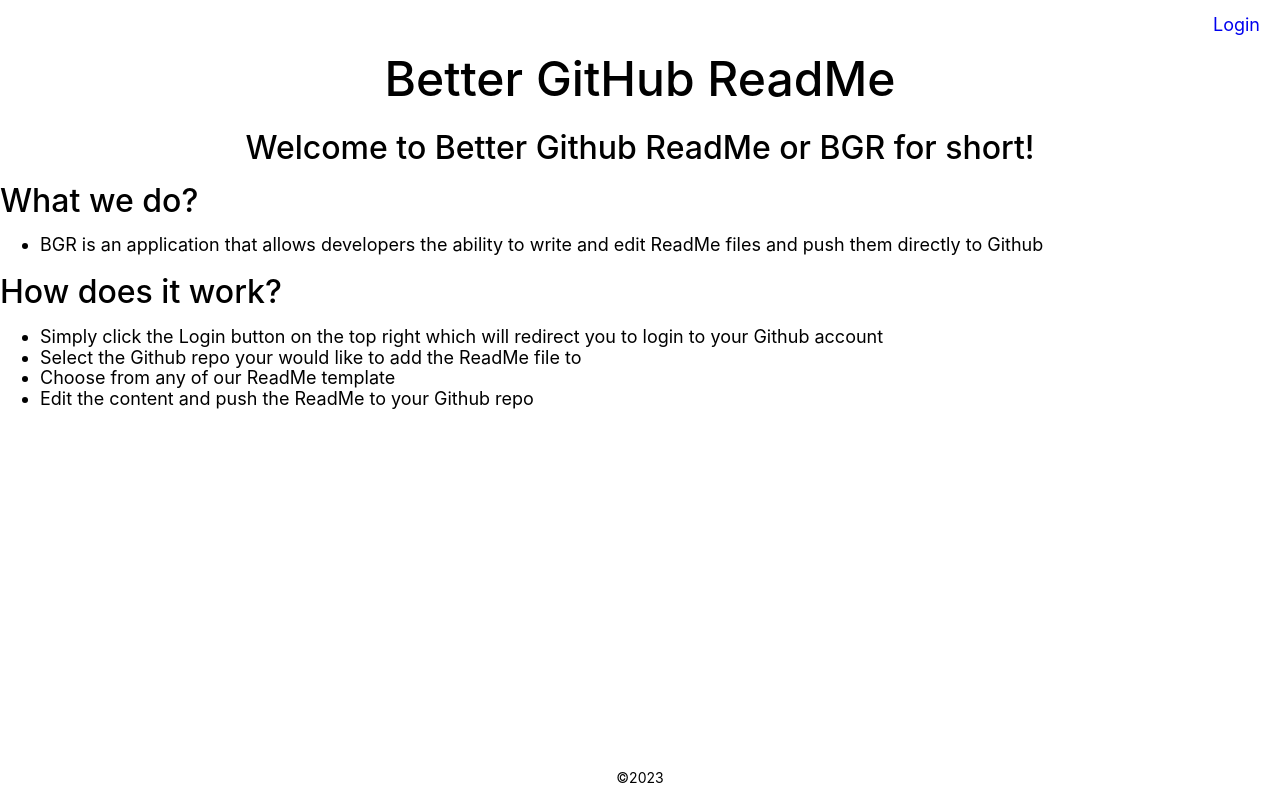
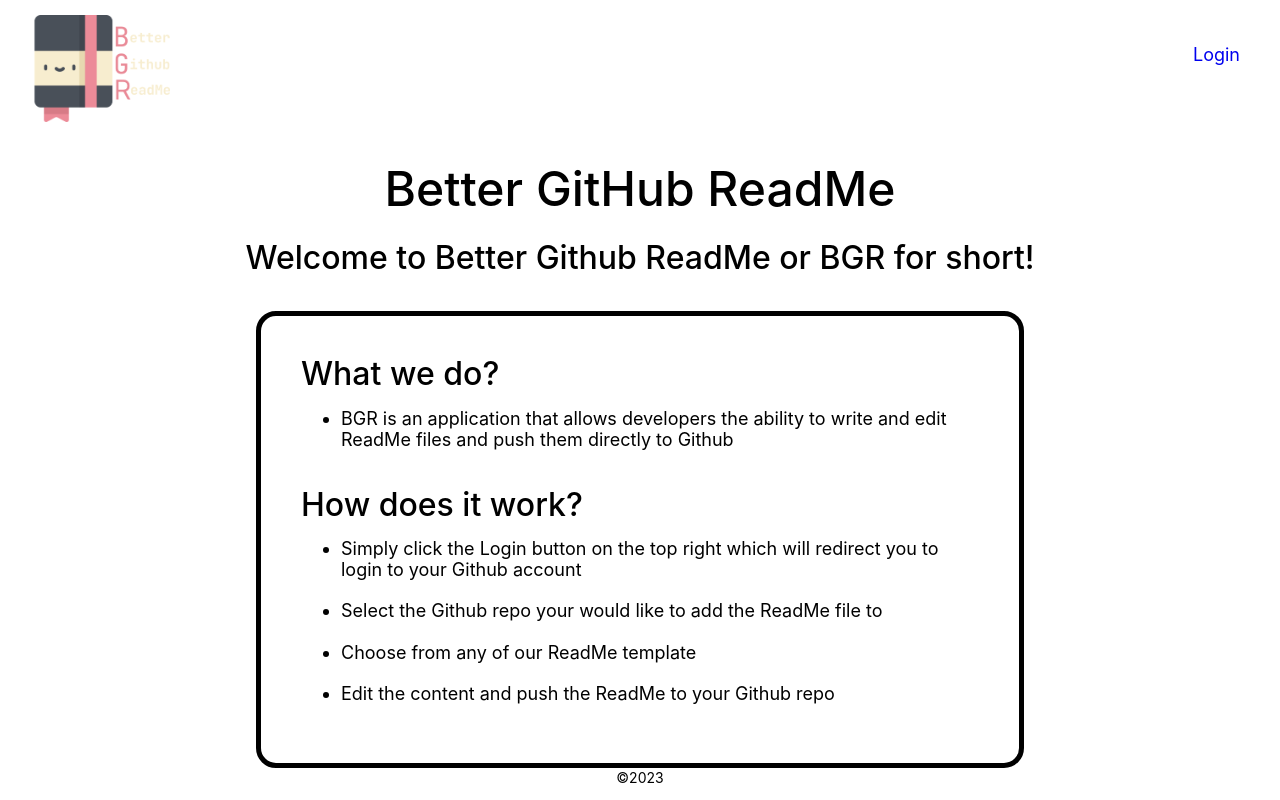
Before and after one commit to bambolelooo/better-github-readme, a React (Create React App) app in the folder client/: page / in a window 1280 px wide. Built offline with nearby package versions, Linux system fonts and the light colour scheme.

Commit message:
added logo and fixed home layout

```diff
--- a/client/public/index.html
+++ b/client/public/index.html
@@ -24,7 +24,7 @@
       work correctly both with client-side routing and a non-root public URL.
       Learn how to configure a non-root public URL by running `npm run build`.
     -->
-    <title>Better GitHub ReadMe</title>
+    <title>BGR</title>
   </head>
   <body>
     <noscript>You need to enable JavaScript to run this app.</noscript>
--- a/client/src/App.css
+++ b/client/src/App.css
@@ -18,19 +18,35 @@
 
 .nav-ul {
   padding: 5px;
-  margin: 0px;
+  margin-bottom: 80px;
 }
 
 .nav-ul li {
   display: inline-block;
   padding: 10px;
   font-size: 18px;
-
+  margin-top: 30px;
+  margin-right: 20px;
 }
 
 .nav-ul li a {
   text-decoration: none;
   padding: 5px;
+}
+
+.logo {
+  width: 150px;
+  float: left;
+  margin-top: 15px;
+  margin-left: 20px;
+}
+
+.home-container {
+  padding: 40px;
+  margin: auto;
+  width: 60%;
+  border: 5px solid;
+  border-radius: 20px;
 }
 
 .home-ul {
--- a/client/src/pages/Home.js
+++ b/client/src/pages/Home.js
@@ -7,6 +7,7 @@
 
                 <h1>Better GitHub ReadMe</h1>
                 <h2>Welcome to Better Github ReadMe or BGR for short!</h2>
+                <br/>
 
                 <div className='home-container'>
 
@@ -16,18 +17,21 @@
                             BGR is an application that allows developers the ability to write and edit ReadMe files and push them directly to Github
                         </li>
                     </ul>
-
+                    <br/>
                     <h3>How does it work?</h3>
                     <ul className='home-ul'>
                         <li>
                             Simply click the Login button on the top right which will redirect you to login to your Github account
                         </li>
+                        <br/>
                         <li>
                             Select the Github repo your would like to add the ReadMe file to
                         </li>
+                        <br/>
                         <li>
                             Choose from any of our ReadMe template
                         </li>
+                        <br/>
                         <li>
                             Edit the content and push the ReadMe to your Github repo
                         </li>
--- a/client/src/pages/Nav.js
+++ b/client/src/pages/Nav.js
@@ -11,8 +11,10 @@
     }
     return (
         <div>
+            <img alt='logo' className='logo' src={require('../resources/logodark512.png')} />
             {
                 auth ?
+
                 <ul className='nav-ul nav-right'>
                     <li><Link to='/repo'>Repo</Link></li>
                     <li><Link onClick={logout} to='/'>Logout</Link></li>
```
Also changed, not shown: client/src/resources/logodark512.png (added).
